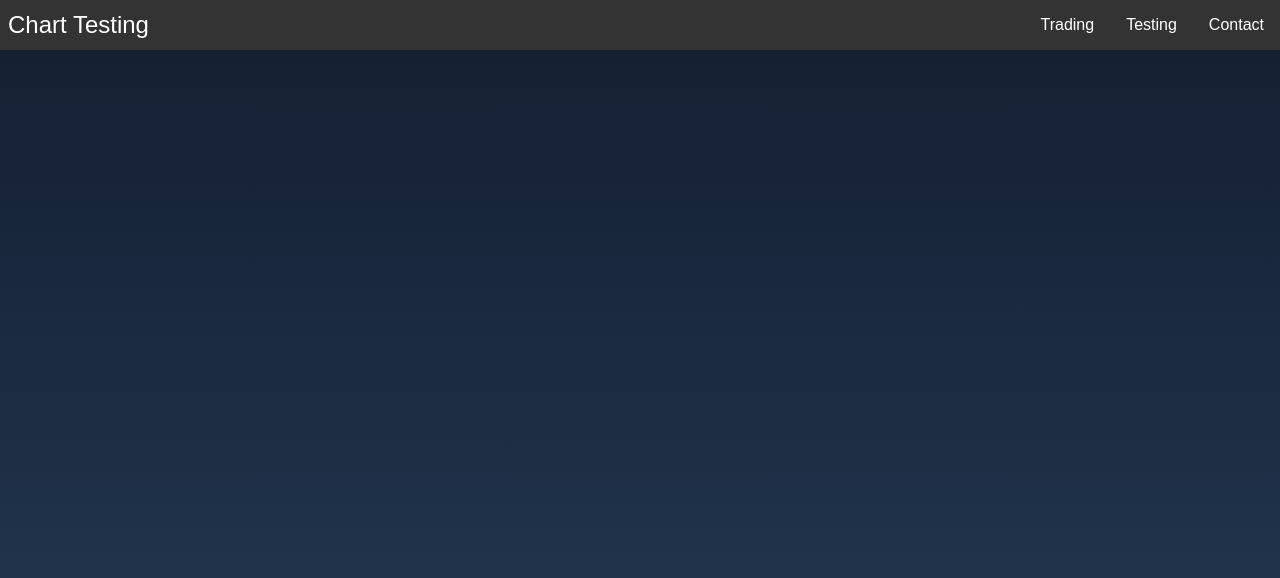
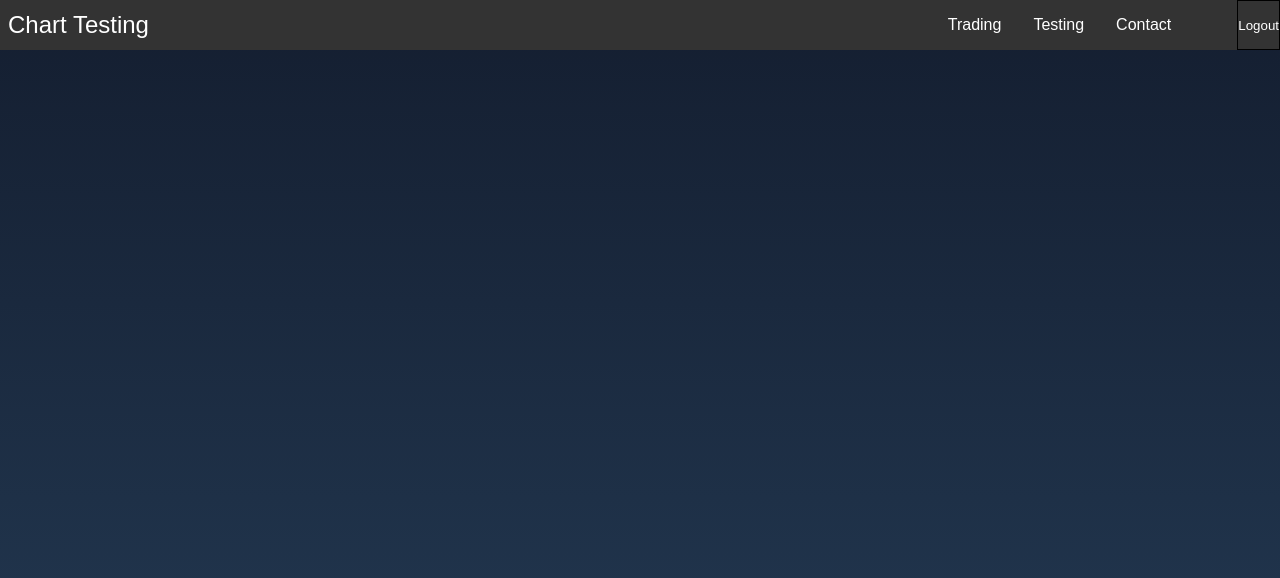
Before and after one commit to harryodendaal/chartTestingFrontend, a Next.js app: page / in a window 1280 px wide. Shown: the top 578 px of the page. Built offline with nearby package versions, Linux system fonts and the light colour scheme; sample sign-in values are in the browser's storage.

Commit message:
current boring bad navbar

```diff
--- a/components/Navbar/Navbar.module.css
+++ b/components/Navbar/Navbar.module.css
@@ -55,7 +55,16 @@
 	border-radius: 10px;
 }
 
-/* @media (max-width: 800px) {
+.button {
+	background-color: transparent;
+	border: 0;
+	color: white;
+	border: 1px solid black;
+	cursor: pointer;
+	margin-left: 50px;
+}
+
+@media (max-width: 800px) {
 	.navbar {
 		flex-direction: column;
 		align-items: flex-start;
@@ -83,7 +92,7 @@
 		padding: 0.5rem 1rem;
 	}
 
-	.navbar_links.active {
+	.navbar_links_active {
 		display: flex;
 	}
-} */
+}
--- a/components/Navbar/Navbar.tsx
+++ b/components/Navbar/Navbar.tsx
@@ -1,9 +1,36 @@
 import React, { useEffect, useState } from "react";
 import styles from "./Navbar.module.css";
+import { useRouter } from "next/router";
+import useCheckSignedHaveIn from "../../hooks/useCheckHaveSignedIn";
+import axiosInstance from "../../api/api";
 
 interface NavbarProps {}
 
 export const Navbar: React.FC<NavbarProps> = ({}) => {
+	const router = useRouter();
+	const [email, setEmail] = useState<string | null>();
+
+	useEffect(() => {
+		const [email] = useCheckSignedHaveIn();
+		if (!email) {
+			router.push("/signin");
+		}
+		setEmail(email);
+	}, []);
+
+	const logout = () => {
+		console.log("hello");
+		const response = axiosInstance.post("user/logout/blacklist/", {
+			refresh_token: localStorage.getItem("refresh_token"),
+		});
+		localStorage.removeItem("access_token");
+		localStorage.removeItem("refresh_token");
+		localStorage.removeItem("user");
+
+		axiosInstance.defaults.headers["Authorization"] = null;
+		router.push("/signin");
+	};
+
 	return (
 		<>
 			<nav className={styles.navbar}>
@@ -24,6 +51,9 @@ export const Navbar: React.FC<NavbarProps> = ({}) => {
 						<li>
 							<a href="#">Contact</a>
 						</li>
+						<button className={styles.button} onClick={logout}>
+							Logout
+						</button>
 					</ul>
 				</div>
 			</nav>
--- a/pages/index.tsx
+++ b/pages/index.tsx
@@ -1,42 +1,11 @@
-import React, { useEffect, useState } from "react";
-import axiosInstance from "../api/api";
-import { useRouter } from "next/router";
-import useCheckSignedHaveIn from "../hooks/useCheckHaveSignedIn";
+import React from "react";
 import { Navbar } from "../components/Navbar/Navbar";
 interface indexProps {}
 
 const index: React.FC<indexProps> = ({}) => {
-	const router = useRouter();
-
-	const [email, setEmail] = useState<string | null>();
-
-	useEffect(() => {
-		const [email] = useCheckSignedHaveIn();
-		if (!email) {
-			router.push("/signin");
-		}
-		setEmail(email);
-	}, []);
-
-	const logout = () => {
-		console.log("hello");
-		const response = axiosInstance.post("user/logout/blacklist/", {
-			refresh_token: localStorage.getItem("refresh_token"),
-		});
-		localStorage.removeItem("access_token");
-		localStorage.removeItem("refresh_token");
-
-		axiosInstance.defaults.headers["Authorization"] = null;
-		router.push("/signin");
-	};
-
 	return (
 		<>
 			<Navbar />
-			{/* <h1>Hello {email}</h1>
-			<button onClick={logout}>Press me</button>
-			Hello display portfolio and stuff: just show button which says show than
-			navbar has two buttons testing and trading thats all folks */}
 		</>
 	);
 };
--- a/pages/signin.tsx
+++ b/pages/signin.tsx
@@ -16,6 +16,7 @@ interface signinProps {}
 const signin: React.FC<signinProps> = ({}) => {
 	const router = useRouter();
 	return (
+		<div className={styles.container}>
 			<div className={styles.outerParent}>
 				<Formik
 					initialValues={{
@@ -75,6 +76,7 @@ const signin: React.FC<signinProps> = ({}) => {
 					}}
 				</Formik>
 			</div>
+		</div>
 	);
 };
 
--- a/pages/signup.tsx
+++ b/pages/signup.tsx
@@ -18,6 +18,7 @@ const signup: React.FC<signinProps> = ({}) => {
 	const router = useRouter();
 
 	return (
+		<div className={styles.container}>
 			<div className={styles.outerParent}>
 				<Formik
 					initialValues={{
@@ -80,6 +81,7 @@ const signup: React.FC<signinProps> = ({}) => {
 					}}
 				</Formik>
 			</div>
+		</div>
 	);
 };
 
--- a/styles/styles.css
+++ b/styles/styles.css
@@ -8,5 +8,24 @@
 body {
 	width: 100%;
 	height: 100vh;
+	/* display: flex;
+	align-items: center;
+	justify-content: center; */
 	background: linear-gradient(#141e30, #243b55);
 }
+
+body::-webkit-scrollbar {
+	width: 0.25rem;
+}
+
+body::-webkit-scrollbar-track {
+	background: #1e1e24;
+}
+
+body::-webkit-scrollbar-thumb {
+	background: #6649b8;
+}
+
+a {
+	overflow: hidden;
+}
```
Also changed, not shown: styles/signin.module.scss (+11 -0 lines). Lines whose indentation alone changed are shown as unchanged.
